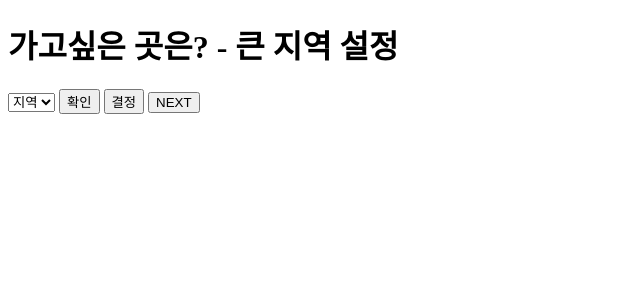
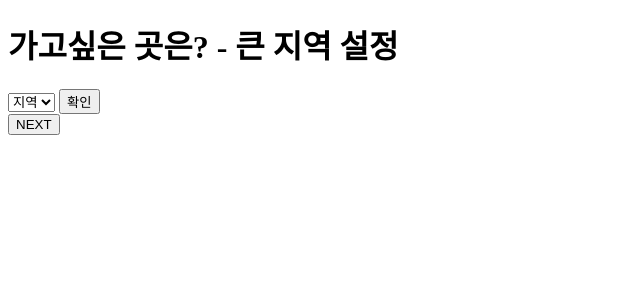
Before and after one commit to Tedhoon/map_marker, a Django app: page / in a window 1280 px wide. Shown: the top 300 px of the page, without its empty margins (0-640 px from the left). Run offline with Django 3.2, Linux system fonts and the light colour scheme.

Commit message:
넥스트 페이지 기능

```diff
--- a/triphub/place_select/templates/place_select.html
+++ b/triphub/place_select/templates/place_select.html
@@ -5,30 +5,11 @@
     <meta name="viewport" content="width=device-width, initial-scale=1.0">
     <meta http-equiv="X-UA-Compatible" content="ie=edge">
     <title>Document</title>
-<script>
-        function hello(){
-
-
-
-                document.getElementById('body').innerHTML = "<form name='' action='{% url 'next_select' %}'  method='GET'>" + document.getElementById('body').innerHTML;
-        };
-        function hi(){
-
-                document.getElementById('hidden_div').innerHTML = document.getElementById('select_value').val()
-        };
-</script>
 </head>
 
 <body id = 'body'>
 
         <h1>가고싶은 곳은? - 큰 지역 설정</h1>
-
-
-<form action="" method="GET" name="">
-
-    <div id = "hidden_div" style="display: none;"></div>
-</form>
-
 
 
 <form name="" action="{% url 'attraction' %}"  method="GET">
@@ -55,19 +36,18 @@
 
         </select>
 
-<input type="submit" value="확인" onclick="hi();">
-<input type ="button" value ="결정" onclick = "hello();">
+<input type="submit" value="확인">
 
-<input type="submit" value="NEXT">
+</form>
 
 
+
+<form action="{% url 'next_select_page'%}" method="GET">
+
+        <input type ="text" name = "hi" id = "hidden_div" style="display: none;" value="{{value}}">
+        <input type ="submit" value="NEXT">
+
 </form>
-</form>
-
-<form action="" method="GET" name="">
-
-                <div id = "hidden_div" style="display: none;"></div>
-            </form>
 
 
 
@@ -82,5 +62,6 @@
 
 
 
+
 </body>
 </html>
--- a/triphub/place_select/views.py
+++ b/triphub/place_select/views.py
@@ -50,13 +50,13 @@ def attraction(request):
 
 
 
-    return render(request , 'place_select.html' , {'attraction' : attraction_get})
+    return render(request , 'place_select.html' , {'attraction' : attraction_get , 'value' : pick})
 
 
 
 
 def next_select_page(request):
     if request.method == 'GET':
-        pick = request.GET['select_place']
+        pick = request.GET['hi']
 
         return render(request , 'next_select/' + pick + '.html')
--- a/triphub/triphub/urls.py
+++ b/triphub/triphub/urls.py
@@ -21,5 +21,5 @@ urlpatterns = [
     path('admin/', admin.site.urls),
     path('' , place_select , name = "place_select"),
     path('attraction/', attraction , name = "attraction" ),
-    path('next_select_page/', next_select_page, name = "next_select"),
+    path('next_select_page/', next_select_page, name = "next_select_page"),
 ]
```
